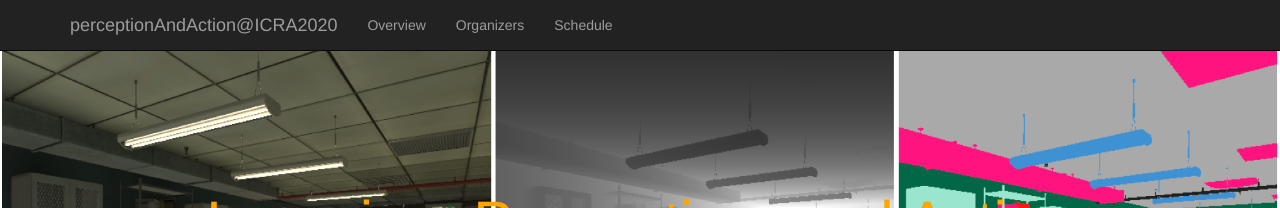
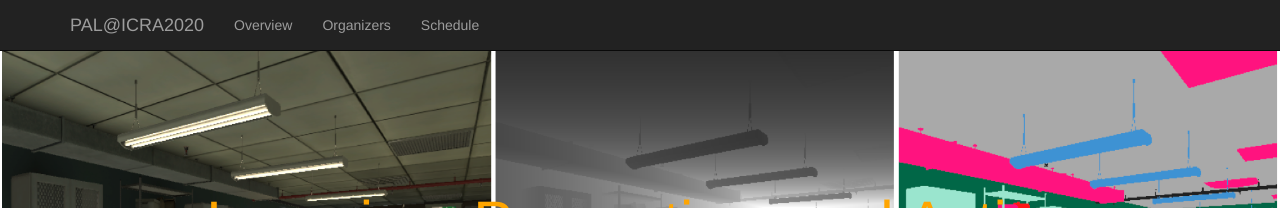
Before and after one commit to MIT-SPARK/PAL-ICRA2020, a Jekyll site: the page built from index.html, in a window 1280 px wide. Shown: the top 208 px of the page. Built offline with Jekyll 4.4.1, drawn with Linux system fonts in a browser that asks for light colours; some of the changed text lies outside the part shown.

Commit message:
Update _config.yml

```diff
--- a/_config.yml
+++ b/_config.yml
@@ -1,7 +1,7 @@
 title: Learning, Perception, and Action - from Metric-Semantic Scene Understanding to High-level Task Execution
 description: Title
-sitename: perceptionAndAction@ICRA2020
-baseurl: /perceptionAndAction-ICRA2020
+sitename: PAL@ICRA2020
+baseurl: /PAL-ICRA2020
 url: https://mit-spark.github.io
 
 sass:
```
